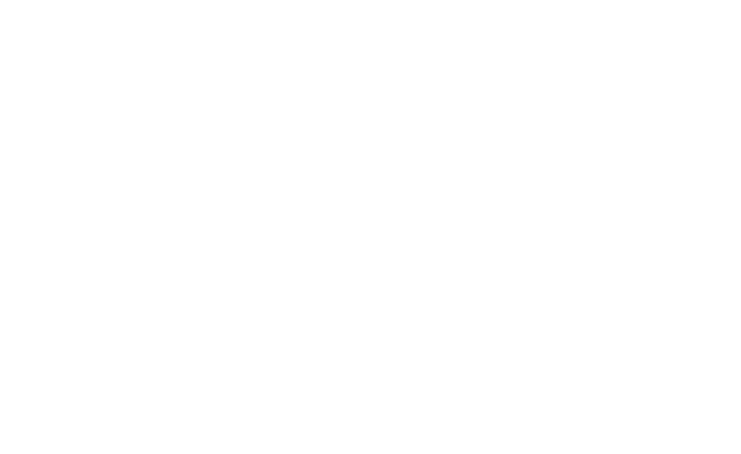
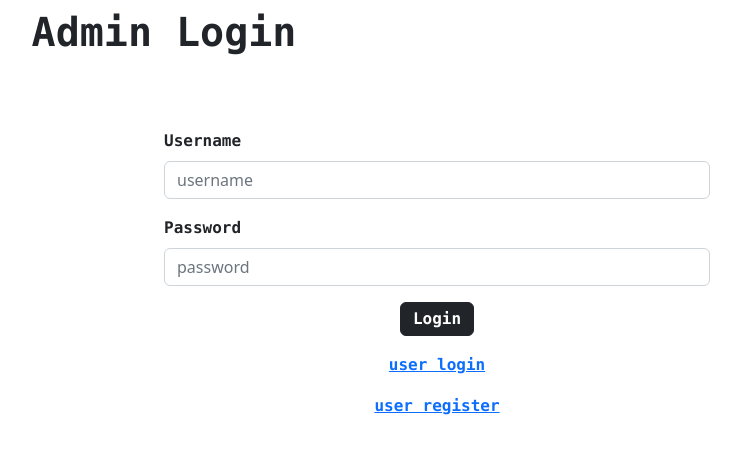
Before and after one commit to sufailbadushat/shoppingCart-spring-angular-app, an Angular app: page / in a window 1280 px wide. Shown: the top 454 px of the page, without its empty margins (476-1217 px from the left). Built offline with nearby package versions, Linux system fonts and the light colour scheme.

Commit message:
admin login page

```diff
--- /dev/null
+++ b/src/app/admin-login/admin-login.component.html
@@ -0,0 +1,38 @@
+
+
+<div class="bg-add">
+    <div class="container">
+        <div class="row">
+            <div class="col col-12 col-sm-12 col-md-12 col-lg-12 col-xl-12 col-xxl-12">
+
+                <div class="row mt-2">
+                    <h1 class="font-monospace text-center" style="font-weight:bold">Admin Login</h1>
+
+                    <div class="row g-3 mt-5 d-flex align-items-end flex-column ">
+                        <div class="col col-12 col-sm-12 col-md-12 col-lg-6 col-xl-6 col-xxl-6 ">
+                            <label for="" class="form-label font-monospace fw-bold">Username</label>
+                            <input type="text" placeholder="username" id=""
+                                class="form-control">
+                        </div>
+                        <div class="col col-12 col-sm-12 col-md-12 col-lg-6 col-xl-6 col-xxl-6 ">
+                            <label for="" class="form-label fw-bold font-monospace">Password</label>
+                            <input type="password" placeholder="password" id=""
+                                class="form-control">
+                        </div>
+                        <div class="col col-12 col-sm-12 col-md-12 col-lg-6 col-xl-6 col-xxl-6 text-center ">
+                            <button class="btn btn-dark font-monospace py-1 fw-bold">Login</button>
+                        </div>
+                        <div class="col col-12 col-sm-12 col-md-12 col-lg-6 col-xl-6 col-xxl-6 text-center ">
+                            <a routerLink="" class="font-monospace fw-bold" >user login</a>
+                        </div>
+                        <div class="col col-12 col-sm-12 col-md-12 col-lg-6 col-xl-6 col-xxl-6 text-center ">
+                            <a routerLink="" class="font-monospace fw-bold" >user register</a>
+                        </div>
+
+                    </div>
+                </div>
+            </div>
+
+        </div>
+    </div>
+</div>
--- a/src/app/app.component.html
+++ b/src/app/app.component.html
@@ -1,4 +1,4 @@
 
-
+<app-admin-login></app-admin-login>
 
 <router-outlet></router-outlet>
--- a/src/app/app.module.ts
+++ b/src/app/app.module.ts
@@ -3,10 +3,12 @@
 
 import { AppRoutingModule } from './app-routing.module';
 import { AppComponent } from './app.component';
+import { AdminLoginComponent } from './admin-login/admin-login.component';
 
 @NgModule({
   declarations: [
-    AppComponent
+    AppComponent,
+    AdminLoginComponent
   ],
   imports: [
     BrowserModule,
```
Also changed, not shown: src/app/admin-login/admin-login.component.ts (added, +10 -0 lines), src/app/admin-login/admin-login.component.css (added).
